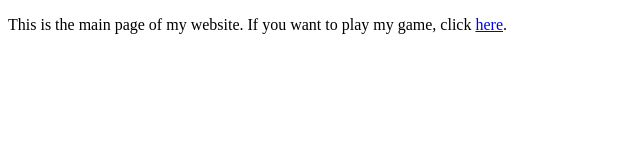
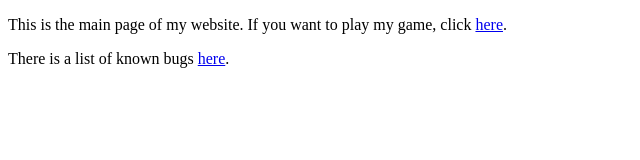
Before and after one commit to bobj-dev/bobj-dev.github.io, a plain HTML site: page index.html in a window 1280 px wide. Shown: the whole page, without its empty margins (0-640 px from the left). Drawn offline with Linux system fonts and the light colour scheme.

Commit message:
added link to bugs page

```diff
--- a/index.html
+++ b/index.html
@@ -7,6 +7,7 @@
     <title>Document</title>
 </head>
 <body>
-    <p>This is the main page of my website. If you want to play my game, click <a href="bobj">here</a>.</p>
+    <p>This is the main page of my website. If you want to play my game, click <a href="https://bobj-dev.github.io/bobj">here</a>.</p>
+    <p>There is a list of known bugs <a href="https://bobj-dev.github.io/bobj-bugs">here</a>.</p>
 </body>
 </html>
```
